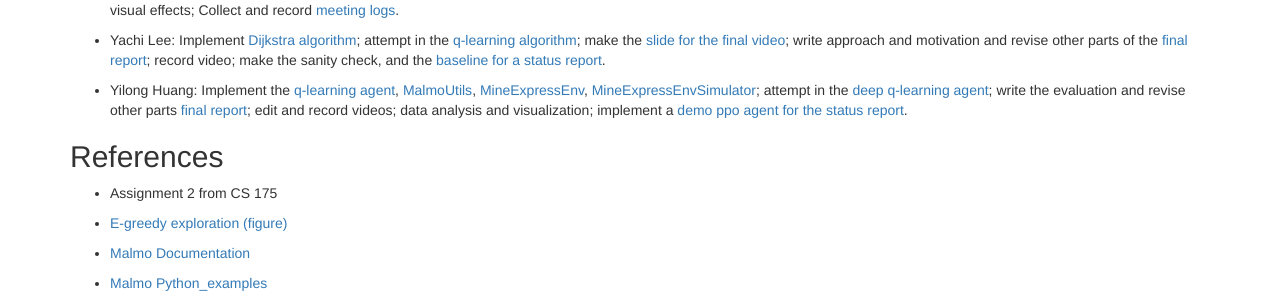
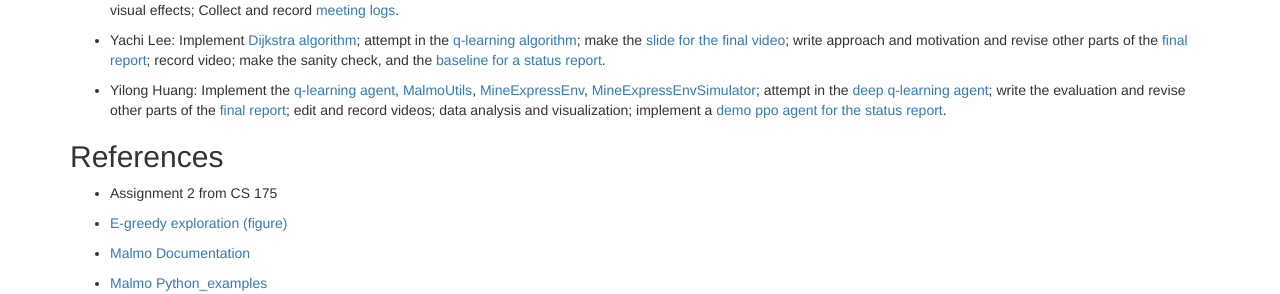
Before and after one commit to ETTOTW/Herobrine, a Jekyll site: the page built from docs/final.md, in a window 1280 px wide and 900 px high, scrolled down 7711 px. Shown: the part 417-711 px from the top of the window. Built offline with Jekyll 4.4.1, drawn with Linux system fonts in a browser that asks for light colours.

Commit message:
Update Final

```diff
--- a/docs/final.md
+++ b/docs/final.md
@@ -256,7 +256,7 @@ The video above shows the performance of the random movement and q-learning agen
 
  - Yachi Lee: Implement [Dijkstra algorithm](https://github.com/yachilee/Herobrine/blob/main/MineExpress/Herobrine_dijkstra2.py); attempt in the [q-learning algorithm](https://github.com/yachilee/Herobrine/blob/main/MineExpress/Herobrine_ql_v1.py); make the [slide for the final video](https://docs.google.com/presentation/d/17Mrflf8M_dEWAVq4DpzN-jGSlUjPPT_Wu_aerAZTE9c/edit?usp=sharing); write approach and motivation and revise other parts of the [final report](https://yachilee.github.io/Herobrine/final.html); record video; make the sanity check, and the [baseline for a status report](https://github.com/yachilee/Herobrine/blob/main/MineExpress/Herobrine_baseline.py).
 
- - Yilong Huang: Implement the [q-learning agent](https://github.com/yachilee/Herobrine/blob/main/MineExpress/Tabular_Q_Learning/main.py), [MalmoUtils](https://github.com/yachilee/Herobrine/blob/main/MineExpress/MalmoUtils.py), [MineExpressEnv](https://github.com/yachilee/Herobrine/tree/main/MineExpress/MineExpressEnv), [MineExpressEnvSimulator](https://github.com/yachilee/Herobrine/tree/main/MineExpress/MineExpressEnvSimulator); attempt in the [deep q-learning agent](https://github.com/yachilee/Herobrine/blob/main/MineExpress/Deep_Q_Learning/DQN_Main.py); write the evaluation and revise other parts [final report](https://yachilee.github.io/Herobrine/final.html); edit and record videos; data analysis and visualization; implement a [demo ppo agent for the status report](https://github.com/yachilee/Herobrine/blob/main/MineExpress/PPO/PPO_Agent_Main.py).
+ - Yilong Huang: Implement the [q-learning agent](https://github.com/yachilee/Herobrine/blob/main/MineExpress/Tabular_Q_Learning/main.py), [MalmoUtils](https://github.com/yachilee/Herobrine/blob/main/MineExpress/MalmoUtils.py), [MineExpressEnv](https://github.com/yachilee/Herobrine/tree/main/MineExpress/MineExpressEnv), [MineExpressEnvSimulator](https://github.com/yachilee/Herobrine/tree/main/MineExpress/MineExpressEnvSimulator); attempt in the [deep q-learning agent](https://github.com/yachilee/Herobrine/blob/main/MineExpress/Deep_Q_Learning/DQN_Main.py); write the evaluation and revise other parts of the [final report](https://yachilee.github.io/Herobrine/final.html); edit and record videos; data analysis and visualization; implement a [demo ppo agent for the status report](https://github.com/yachilee/Herobrine/blob/main/MineExpress/PPO/PPO_Agent_Main.py).
 
 
 ## References
```
